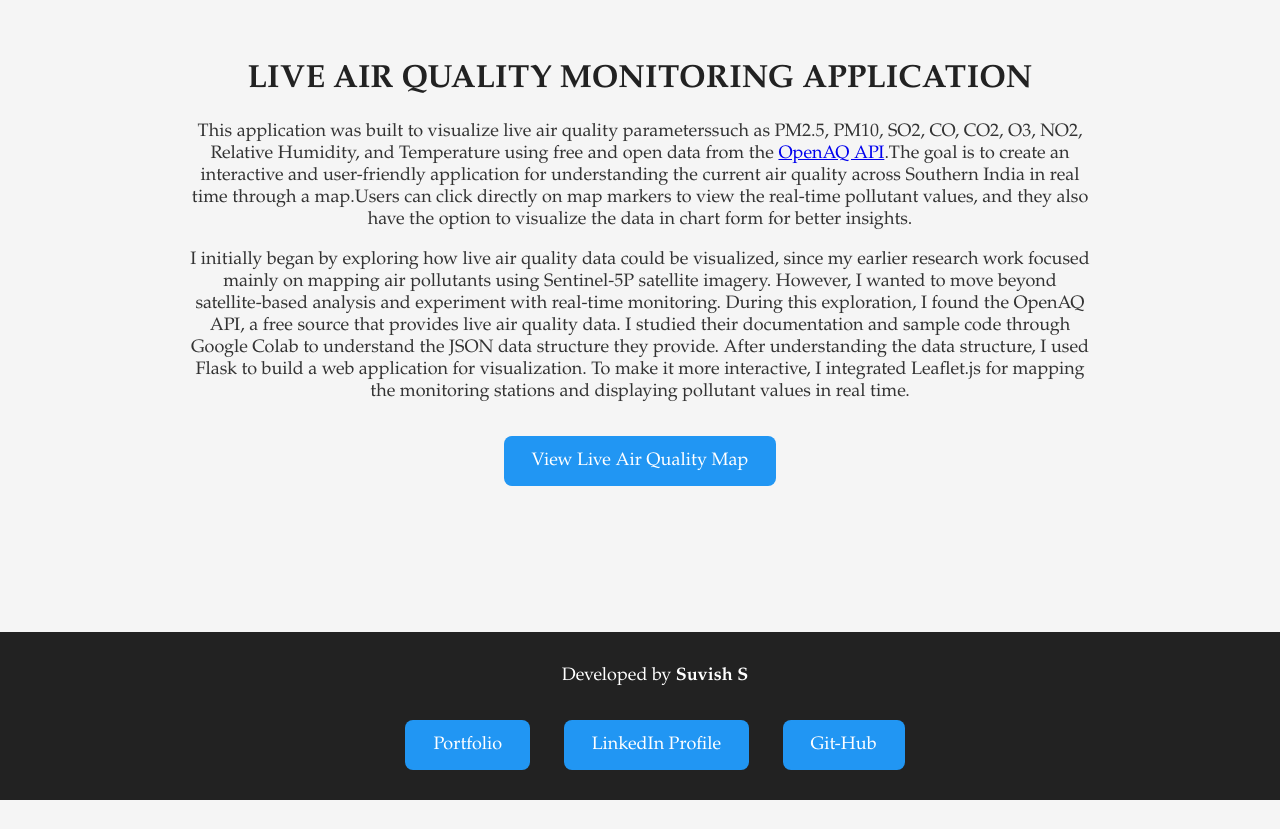
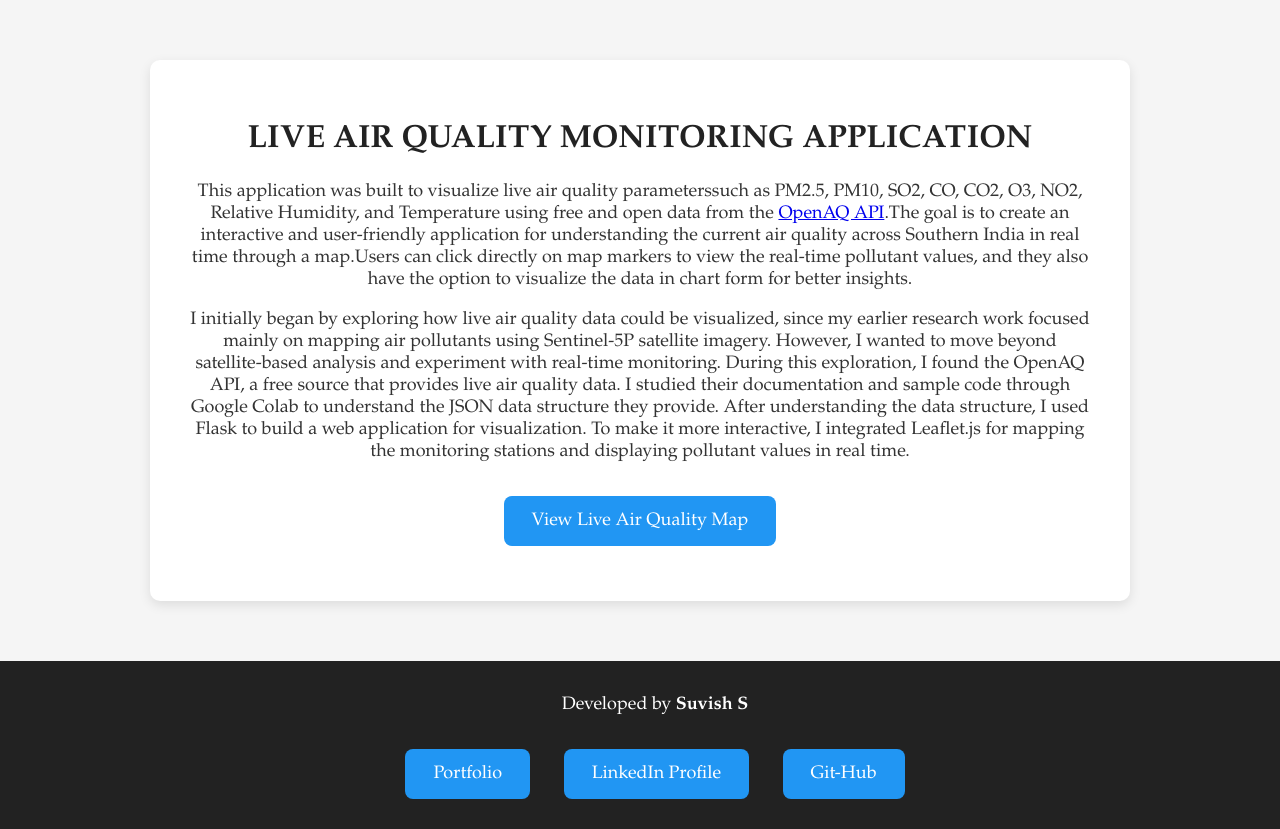
Before and after one commit to Suvish13/Live-Air-Quality-Monitoring, a Flask app: page / in a window 1280 px wide. Before the commit the page ends 800 px from the top, so only its background shows below. Run offline with Flask 3, Linux system fonts and the light colour scheme.

Commit message:
style updated

```diff
--- a/static/style.css
+++ b/static/style.css
@@ -4,13 +4,21 @@ html, body {
     font-family: Garamond, serif;
     background: #f5f5f5;
     color: #333;
+
+    display: flex;
+    flex-direction: column;
 }
 
 .container {
+    flex: 1;
     max-width: 900px;
-    margin: 0 auto;
+    margin: 40px auto;
     padding: 40px 20px;
     text-align: center;
+
+    background: #fff;
+    border-radius: 10px;
+    box-shadow: 0 4px 12px rgba(0,0,0,0.1);
 }
 
 h1, h2, h3, h4 {
@@ -81,11 +89,13 @@ footer {
     text-align: center;
     padding: 15px;
     width: 100%;
+    flex-shrink: 0;
 }
 
 @media (max-width: 600px) {
     .container {
         padding: 20px 10px;
+        margin: 20px 10px;
     }
 
     h1 {
@@ -106,16 +116,12 @@ footer {
     #aqChart {
         height: 65% !important;
     }
-
-    footer {
-        position: relative;
-        margin-top: 20px;
-    }
 }
 
 @media (min-width: 601px) and (max-width: 900px) {
     .container {
         padding: 30px 20px;
+        margin: 30px auto;
     }
 
     h1 {
@@ -134,16 +140,12 @@ footer {
     #aqChart {
         height: 70% !important;
     }
-
-    footer {
-        position: relative;
-        margin-top: 30px;
-    }
 }
 
 @media (min-width: 901px) {
     .container {
         padding: 40px;
+        margin: 60px auto;
     }
 
     h1 {
@@ -162,10 +164,4 @@ footer {
     #aqChart {
         height: 80% !important;
     }
-
-    footer {
-        position: fixed;
-        bottom: 0;
-        left: 0;
-    }
 }
```
